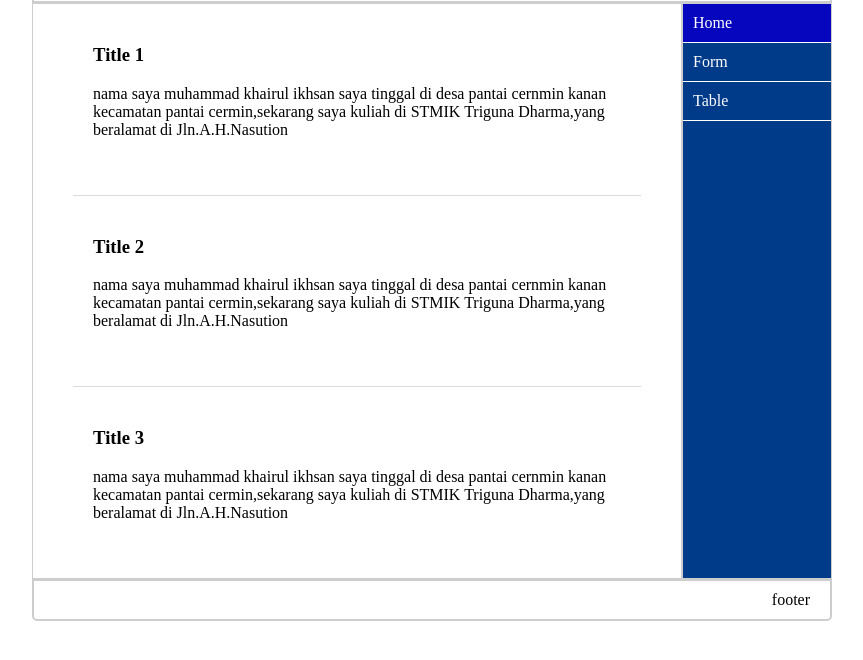
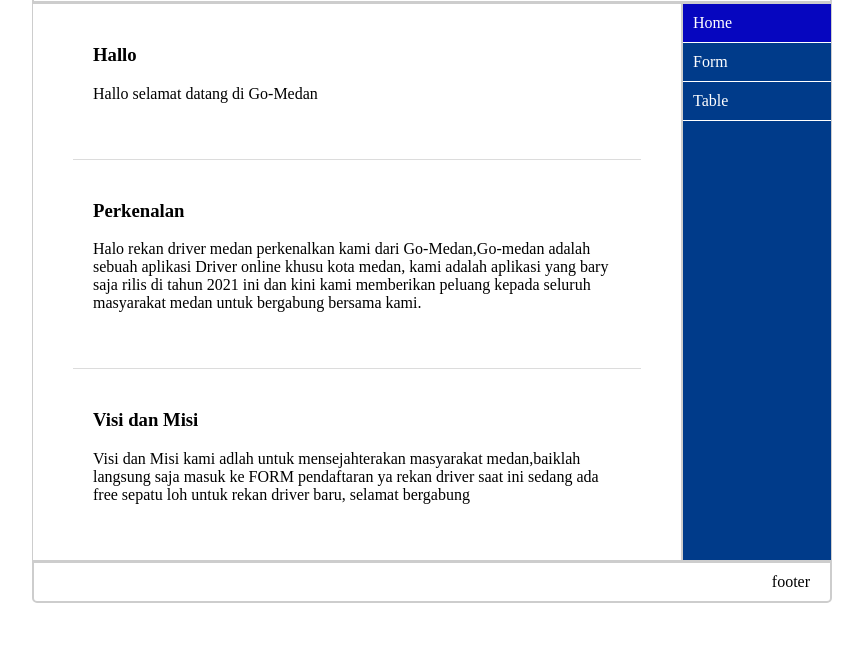
Before and after one commit to mKhairulikhsan/UAS_IKHSAN, a plain HTML site: page index.html in a window 1280 px wide. Shown: the part 90-750 px from the top of the page, without its empty margins (208-1071 px from the left). Drawn offline with Linux system fonts and the light colour scheme.

Commit message:
Update index.html

```diff
--- a/index.html
+++ b/index.html
@@ -14,18 +14,18 @@
 
         <article class="content">
             <section class="articel">
-                <h3>Title 1</h3>
-                <p>nama saya muhammad khairul ikhsan saya tinggal di desa pantai cernmin kanan kecamatan pantai cermin,sekarang saya kuliah di STMIK Triguna Dharma,yang beralamat di Jln.A.H.Nasution</p>
+                <h3>Hallo</h3>
+                <p>Hallo  selamat datang di Go-Medan</p>
             </section>
 
             <section class="articel">
-                <h3>Title 2</h3>
-                <p>nama saya muhammad khairul ikhsan saya tinggal di desa pantai cernmin kanan kecamatan pantai cermin,sekarang saya kuliah di STMIK Triguna Dharma,yang beralamat di Jln.A.H.Nasution</p>
+                <h3>Perkenalan</h3>
+                <p>Halo rekan driver medan perkenalkan kami dari Go-Medan,Go-medan adalah sebuah aplikasi Driver online khusu kota medan, kami adalah aplikasi yang bary saja rilis di tahun 2021 ini dan kini kami memberikan peluang kepada seluruh masyarakat medan untuk bergabung bersama kami.</p>
             </section>
 
             <section class="articel">
-                <h3>Title 3</h3>
-                <p>nama saya muhammad khairul ikhsan saya tinggal di desa pantai cernmin kanan kecamatan pantai cermin,sekarang saya kuliah di STMIK Triguna Dharma,yang beralamat di Jln.A.H.Nasution</p>
+                <h3>Visi dan Misi</h3>
+                <p> Visi dan Misi kami adlah untuk mensejahterakan masyarakat medan,baiklah langsung saja masuk ke FORM pendaftaran ya rekan driver saat ini sedang ada free sepatu loh untuk rekan driver baru, selamat bergabung</p>
             </section>
         </article>
         <nav class="sidebar">
```
